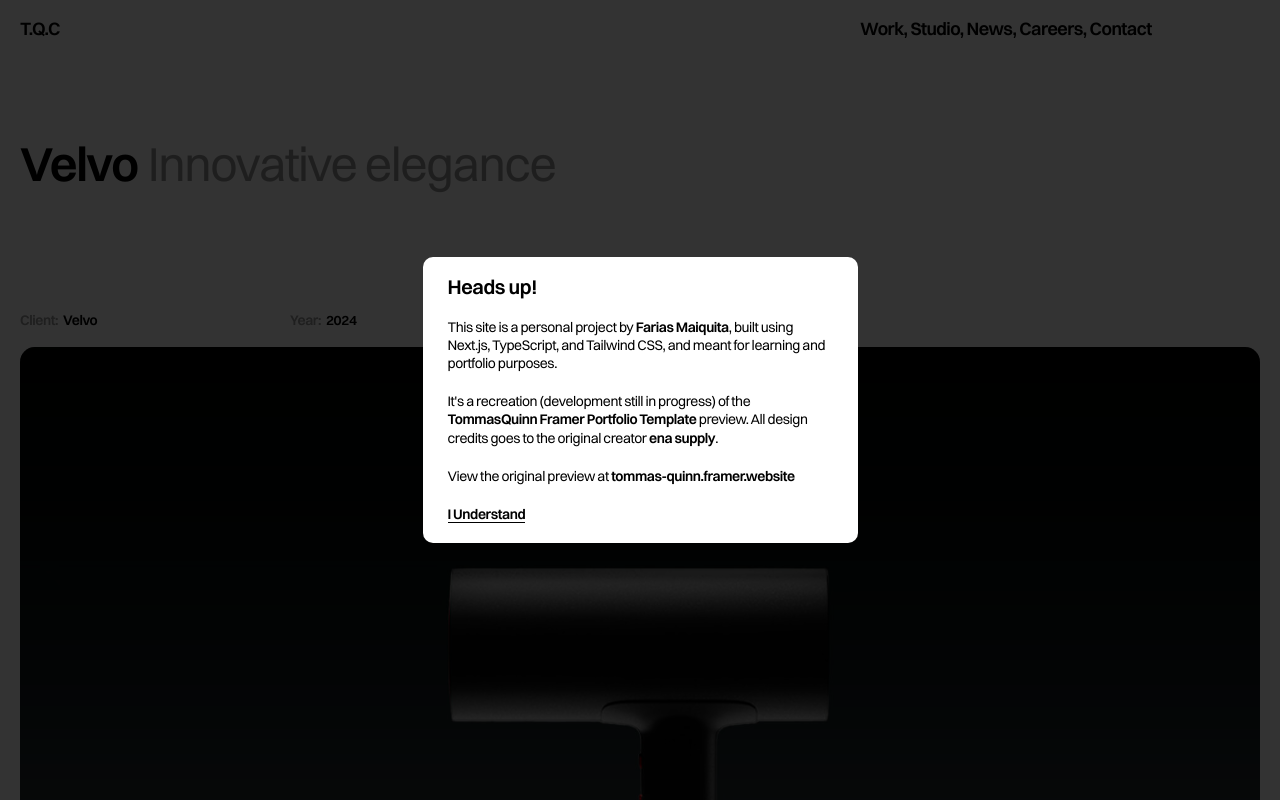
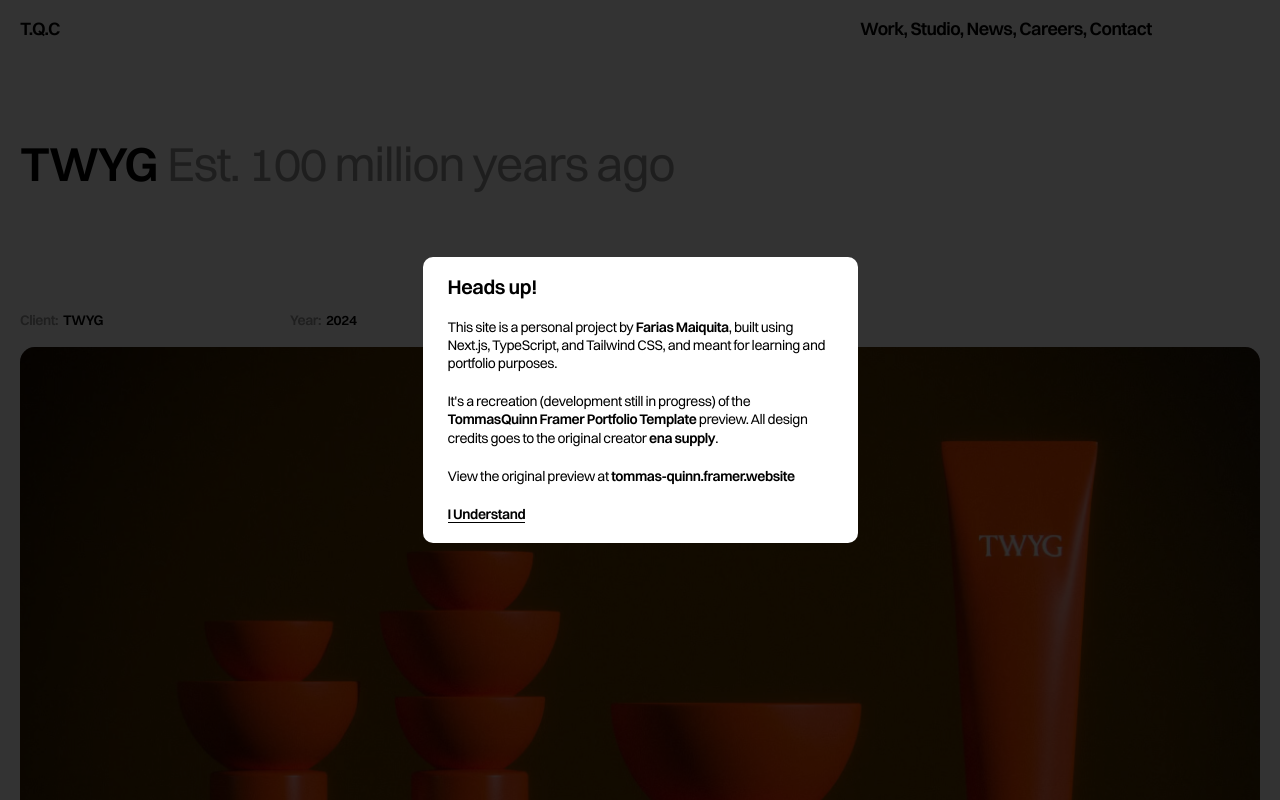
Before and after one commit to fariasmaiquita/tq-clone, a Next.js app: page /work/item/2 in a window 1280 px wide. Built offline with nearby package versions, Linux system fonts and the light colour scheme; what tailwindcss-motion would draw is missing.

Commit message:
Update work item page.tsx to have dynamic data

```diff
--- a/src/app/(inner-pages)/work/item/[workId]/page.tsx
+++ b/src/app/(inner-pages)/work/item/[workId]/page.tsx
@@ -1,6 +1,6 @@
 import FadeInImage from "@/app/components/FadeInImage";
 import Link from "next/link";
-import { ThreeMoreWorkData, WorkData, WorkDataProps } from "@/app/data/WorkData";
+import { ThreeMoreWorkData, WorkData, WorkDataProps, WorkCatgData } from "@/app/data/WorkData";
 import {notFound} from "next/navigation";
 import FadeInVideo from "@/app/components/FadeInVideo";
 
@@ -12,7 +12,11 @@ export default async function WorkItemPage({ params }: { params: Promise<{ workI
         return notFound();
     }
 
+    const workItemData = WorkData[workId];
     const moreWorkData: WorkDataProps = ThreeMoreWorkData(workId);
+    const workItemCatgs: (string | undefined)[] = workItemData?.categories.map((item) => {
+        return WorkCatgData[item];
+    });
 
     const getMedia = (mediaType: "image" | "video", mediaSrc: string, sizes: string) => {
         const className = "transform transition-transform duration-1000 ease-out group-hover:scale-104";
@@ -32,10 +36,10 @@ export default async function WorkItemPage({ params }: { params: Promise<{ workI
             <div className="pt-[140px] min-[810px]:pb-[200px] pb-[150px] min-[810px]:px-[20px] px-[15px]">
                 <div className="flex max-[810px]:flex-col gap-x-[10px] gap-y-[1px] min-[810px]:text-[48px] text-[38px] tracking-[-.03em]">
                     <div className="font-semibold">
-                        Velvo
+                        {workItemData?.title}
                     </div>
                     <div className="opacity-40">
-                        Innovative elegance
+                        {workItemData?.description}
                     </div>
                 </div>
                 <div className="mt-[125px] max-w-[800px] grid min-[810px]:grid-cols-3 grid-cols-1 gap-x-[10px] gap-y-[5px] font-semibold">
@@ -44,7 +48,7 @@ export default async function WorkItemPage({ params }: { params: Promise<{ workI
                             Client:
                         </div>
                         <div>
-                            Velvo
+                            {workItemData?.title}
                         </div>
                     </div>
                     <div className="flex gap-[5px]">
@@ -52,7 +56,7 @@ export default async function WorkItemPage({ params }: { params: Promise<{ workI
                             Year:
                         </div>
                         <div>
-                            2024
+                            {workItemData?.year}
                         </div>
                     </div>
                     <div className="flex gap-[5px]">
@@ -60,37 +64,37 @@ export default async function WorkItemPage({ params }: { params: Promise<{ workI
                             Type:
                         </div>
                         <div>
-                            Print, Strategy
+                            {workItemCatgs.join(', ')}
                         </div>
                     </div>
                 </div>
                 <div className="mt-[20px] aspect-3/2 bg-black/40 relative rounded-[15px] overflow-hidden">
-                    <FadeInImage src="/img/work/tqc-work-01-2000w.avif" sizes="100vw" alt="" />
+                    {workItemData ? getMedia(workItemData.mediaType, workItemData.mediaSrc.largest, "100vw") : null}
                 </div>
                 <div className="grid min-[810px]:grid-cols-2 grid-cols-1 gap-[20px] mt-[20px]">
                     <div className="bg-black/40 relative aspect-[0.75] rounded-[15px] overflow-hidden">
-                        <FadeInImage src="/img/work/tqc-work-01-2000w.avif" sizes="(min-width: 810px) 50vw, 100vw" alt="" />
+                        <FadeInImage src="/img/work/details/tqc-work-details-01-1500w.avif" sizes="(min-width: 810px) 50vw, 100vw" alt="" />
                     </div>
                     <div className="bg-black/40 relative aspect-[0.75] rounded-[15px] overflow-hidden">
-                        <FadeInImage src="/img/work/tqc-work-01-2000w.avif" sizes="(min-width: 810px) 50vw, 100vw" alt="" />
+                        <FadeInImage src="/img/work/details/tqc-work-details-02-1500w.svg" sizes="(min-width: 810px) 50vw, 100vw" alt="" />
                     </div>
                 </div>
                 <div className="min-[810px]:py-[80px] py-[60px] min-[1200px]:text-[48px] min-[810px]:text-[38px] text-[28px] tracking-[-.03em] font-semibold opacity-40 min-[810px]:max-w-[920px] max-w-[420px]">
                     A new standard in premium performance and design, bringing advanced technology to elevate every space.
                 </div>
                 <div className="aspect-3/2 bg-black/40 relative rounded-[15px] overflow-hidden">
-                    <FadeInImage src="/img/work/tqc-work-01-2000w.avif" sizes="100vw" alt="" />
+                    <FadeInImage src="/img/work/details/tqc-work-details-03-2000w.avif" sizes="100vw" alt="" />
                 </div>
                 <div className="grid min-[810px]:grid-cols-2 grid-cols-1 gap-[20px] mt-[20px]">
                     <div className="bg-black/40 relative aspect-square rounded-[15px] overflow-hidden">
-                        <FadeInImage src="/img/work/tqc-work-01-2000w.avif" sizes="(min-width: 810px) 50vw, 100vw" alt="" />
+                        <FadeInImage src="/img/work/details/tqc-work-details-04-1500w.svg" sizes="(min-width: 810px) 50vw, 100vw" alt="" />
                     </div>
                     <div className="bg-black/40 relative aspect-square rounded-[15px] overflow-hidden">
-                        <FadeInImage src="/img/work/tqc-work-01-2000w.avif" sizes="(min-width: 810px) 50vw, 100vw" alt="" />
+                        <FadeInImage src="/img/work/details/tqc-work-details-05-1500w.avif" sizes="(min-width: 810px) 50vw, 100vw" alt="" />
                     </div>
                 </div>
                 <div className="mt-[20px] aspect-3/2 bg-black/40 relative rounded-[15px] overflow-hidden">
-                    <FadeInImage src="/img/work/tqc-work-01-2000w.avif" sizes="100vw" alt="" />
+                    <FadeInImage src="/img/work/details/tqc-work-details-06-2000w.avif" sizes="100vw" alt="" />
                 </div>
                 <div className="mt-[60px] min-[810px]:grid min-[1200px]:grid-cols-3 grid-cols-2 gap-[20px]">
                     <div className="min-[1200px]:col-start-3 col-start-2">
```
